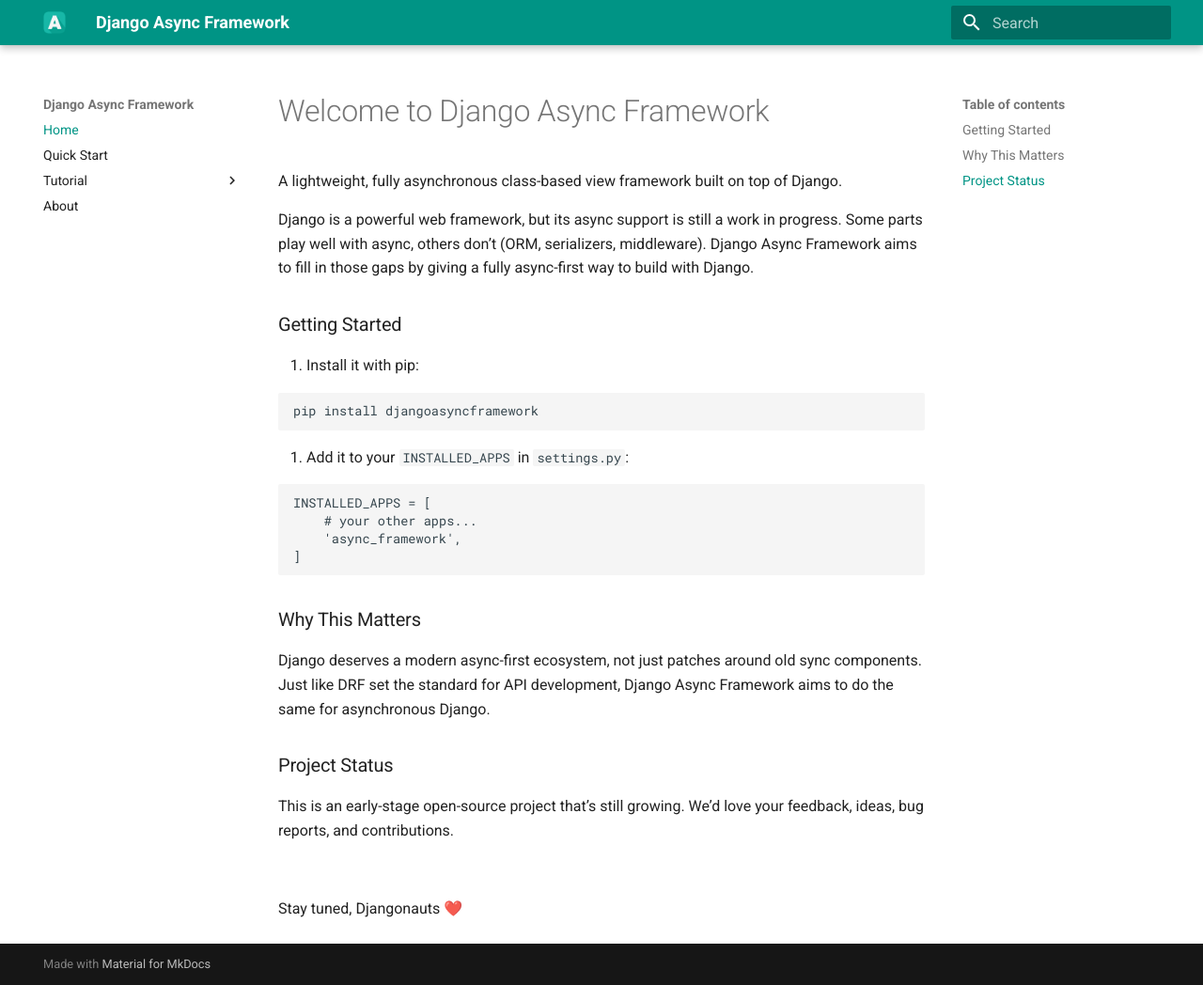
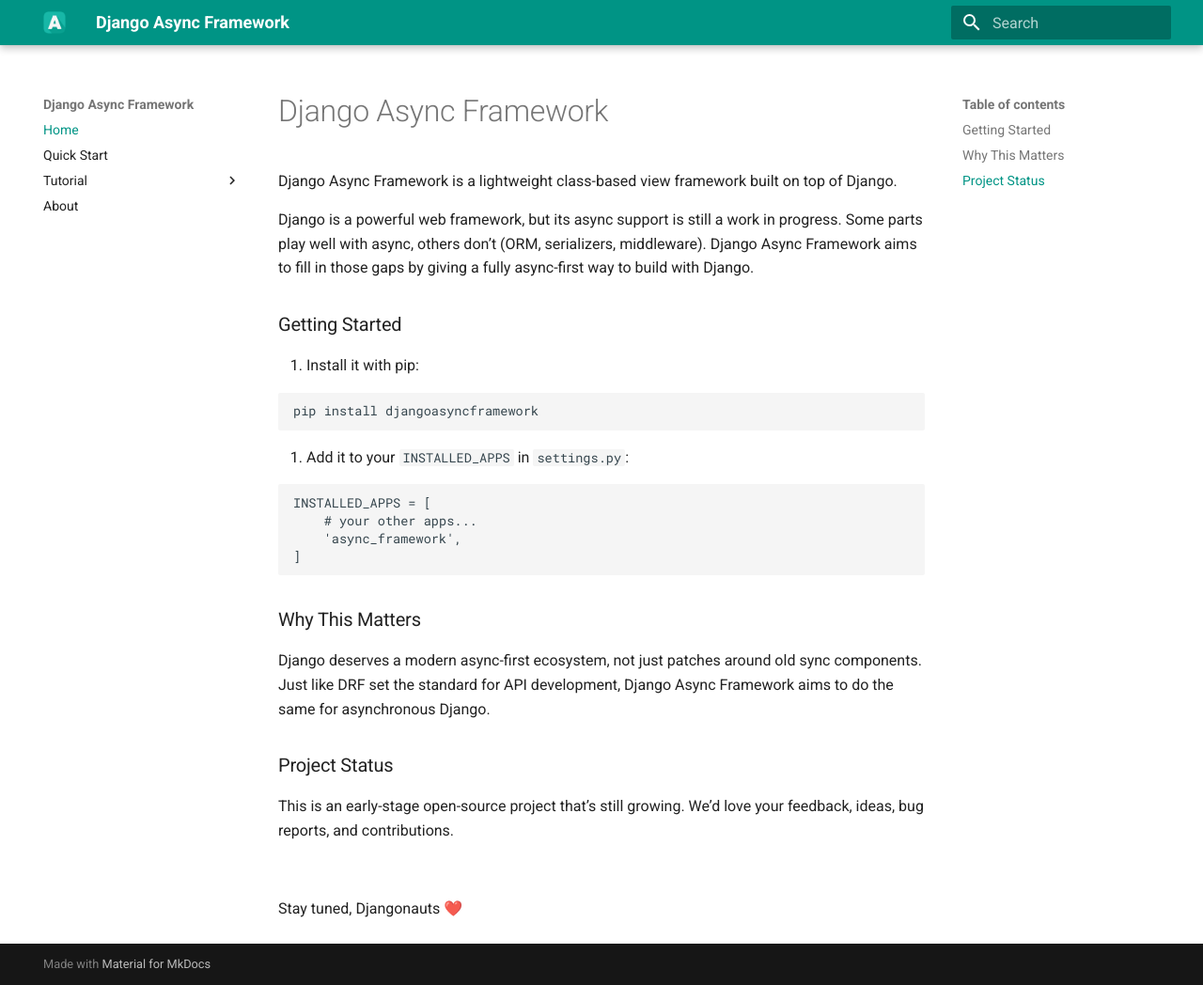
Before and after one commit to mouhamaddev/django-async-framework, an MkDocs documentation site: the page built from docs/index.md, in a window 1280 px wide and 1048 px high. Shown: the whole window at 94% size. Built offline with MkDocs 1.6.1 and Material for MkDocs 9.7.7, drawn with Linux system fonts in a browser that asks for light colours.

Commit message:
docs: update framework intro

```diff
--- a/docs/index.md
+++ b/docs/index.md
@@ -1,6 +1,6 @@
-# Welcome to Django Async Framework
+# Django Async Framework
 
-A lightweight, fully asynchronous class-based view framework built on top of Django.
+Django Async Framework is a lightweight class-based view framework built on top of Django.
 
 Django is a powerful web framework, but its async support is still a work in progress. Some parts play well with async, others don’t (ORM, serializers, middleware). Django Async Framework aims to fill in those gaps by giving a fully async-first way to build with Django.
 
```
